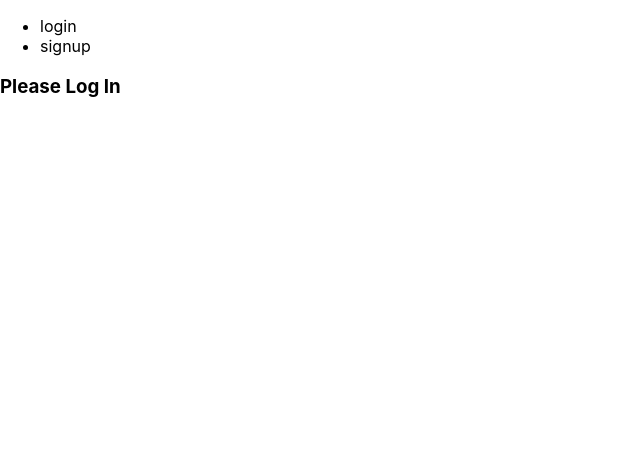
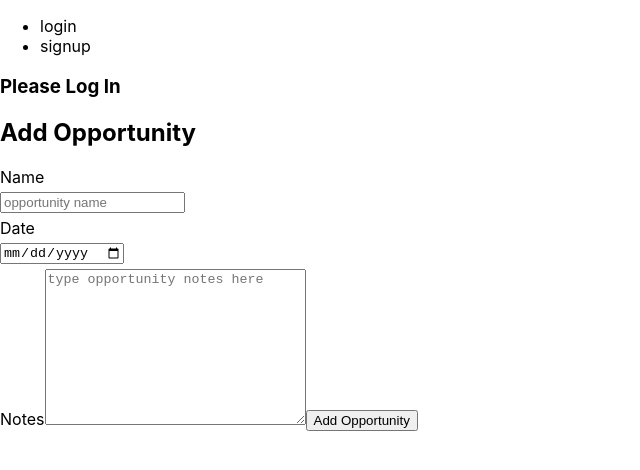
Before and after one commit to jonathanherman1/bloom-frontend, a React (Create React App) app: page / in a window 1280 px wide. Shown: the top 470 px of the page, without its empty margins (0-640 px from the left). Built offline with nearby package versions, Linux system fonts and the light colour scheme.

Commit message:
Add Opportunity Form

```diff
--- /dev/null
+++ b/src/Components/NewOpportunityForm/NewOpportunityForm.jsx
@@ -0,0 +1,72 @@
+import React, { useState } from 'react';
+
+// Styles
+import styles from './NewOpportunityForm.module.css'
+
+function NewOpportunityForm(props) {
+    const [formData, setFormData] = useState({
+      name: '',
+      date: '',
+      notes: ''
+    })
+
+    const handleChange = (e) => {
+      setFormData({...formData, [e.target.name]: e.target.value})
+    }
+
+    const handleSubmit = (e) => {
+      e.preventDefault()
+    //   props.handleAddOpportunity(formData)
+      setFormData({
+        name: '',
+        date: '',
+        notes: ''
+      })
+    }
+
+    return (
+        <div className={styles.container}>
+          <h2>Add Opportunity</h2>
+          <form
+             id="add-opportunity-form"
+             onSubmit={handleSubmit}
+             className={styles.form}
+          >
+            <label htmlFor="opportunity-name">Name</label>
+            <input
+              id="opportunity-name"
+              type="text"
+              name="name"
+              value={formData.name}
+              onChange={handleChange}
+              autoComplete="off"
+              placeholder="opportunity name"
+              required
+            />
+            <label htmlFor="opportunity-date">Date</label>
+            <input
+              id="opportunity-date"
+              type="date"
+              name="date"
+              value={formData.date}
+              onChange={handleChange}
+            />
+            <label htmlFor="opportunity-notes">Notes</label>
+            <textarea
+              id="opportunity-notes"
+              name="notes"
+              value={formData.notes}
+              onChange={handleChange}
+              cols="30"
+              rows="10"
+              placeholder="type opportunity notes here"
+            ></textarea>
+            <button type="submit">
+              Add Opportunity
+            </button>
+          </form>
+        </div>
+    )
+}
+
+export default NewOpportunityForm
--- /dev/null
+++ b/src/Components/NewOpportunityForm/NewOpportunityForm.module.css
@@ -0,0 +1,3 @@
+.container {
+
+}
--- a/src/Pages/App/App.jsx
+++ b/src/Pages/App/App.jsx
@@ -1,9 +1,15 @@
 import React, { useState, useEffect } from 'react';
 
+// Components
 import Nav from '../../Components/Nav/Nav'
 import LoginForm from '../../Components/LoginForm/LoginForm'
 import SignupForm from '../../Components/SignupForm/SignupForm'
+import NewOpportunityForm from '../../Components/NewOpportunityForm/NewOpportunityForm';
 
+
+// Services
+
+// Styles
 import './App.module.css';
 
 const App = (props) => {
@@ -93,6 +99,7 @@ const App = (props) => {
           ? `Hello, ${username}`
           : 'Please Log In'}
       </h3>
+      <NewOpportunityForm/>
     </div>
   );
 }
```
